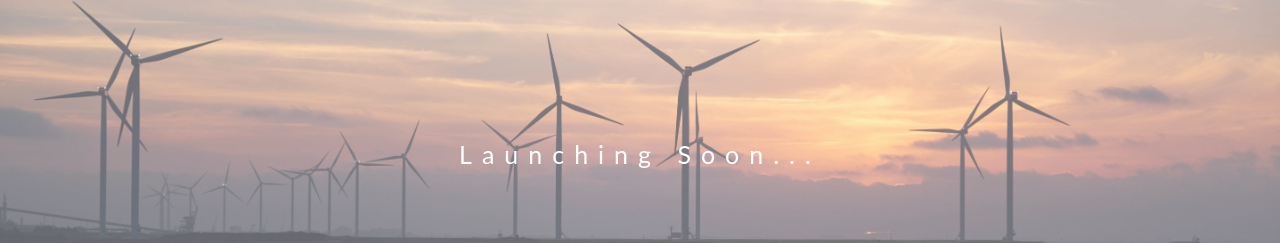
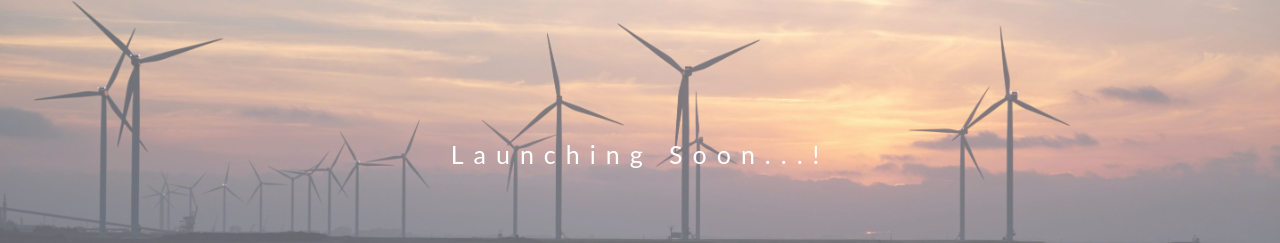
Before and after one commit to victoriousfuture1/Victorious-Future-Energy, a plain HTML site: page index.html in a window 1280 px wide. Shown: the part 268-511 px from the top of the page. Drawn offline with Linux system fonts and the light colour scheme.

Commit message:
Update index.html

```diff
--- a/index.html
+++ b/index.html
@@ -51,7 +51,7 @@
 
 <div class="bgimg-1">
     <div class="caption">
-        <span class="border">Launching Soon...</span><br>
+        <span class="border">Launching Soon...!</span><br>
     </div>
 </div>
 
```
